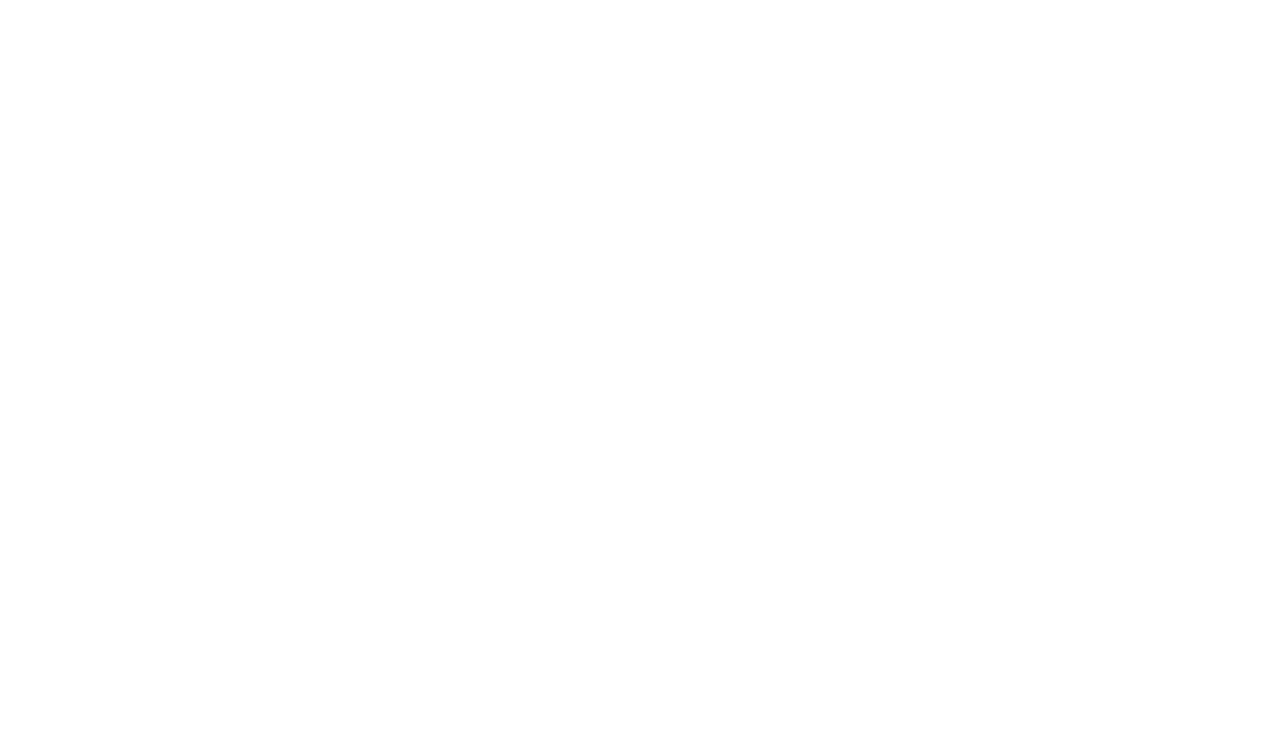
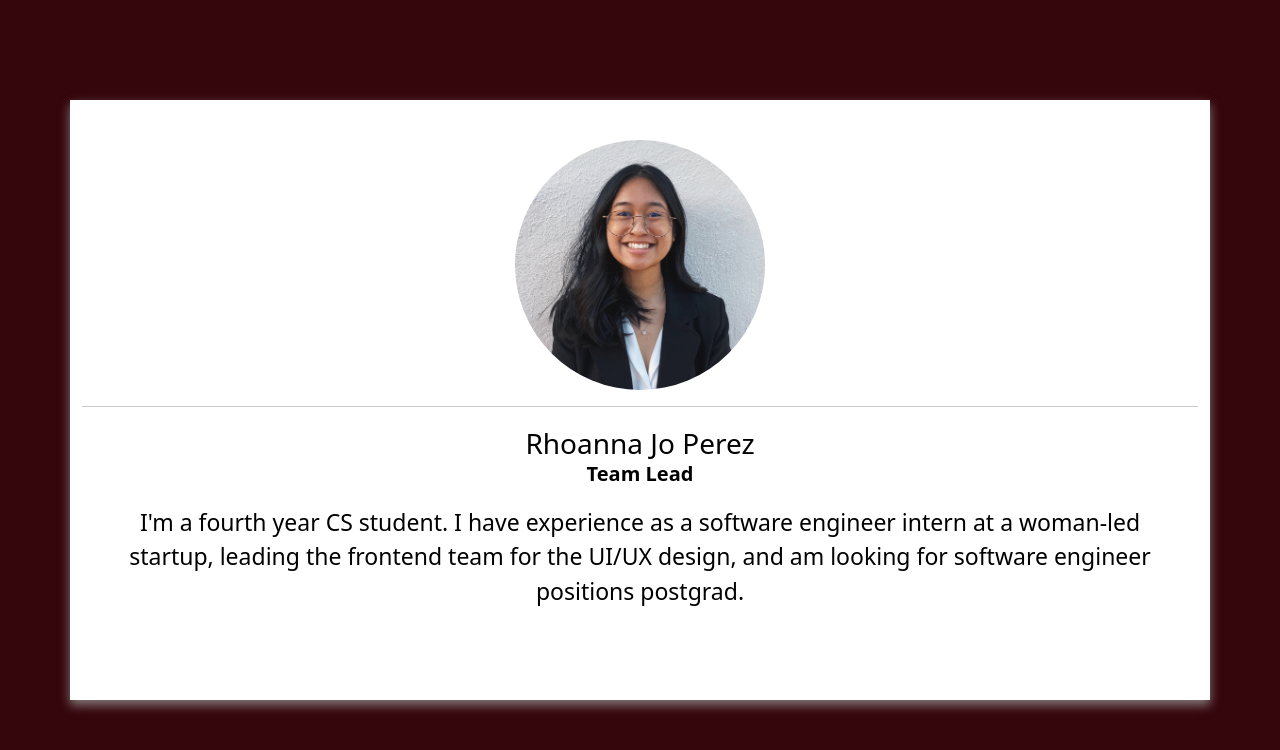
Before and after one commit to rhoannajo/csc648-spring22-04-team05-copy, a React (Create React App) app in the folder csc648app/: page /rhoanna in a window 1280 px wide. Before the commit this address had no page. Shown: the top 750 px of the page. Built offline with nearby package versions, Linux system fonts and the light colour scheme.

Commit message:
added rj's pages

```diff
--- a/csc648app/src/App.js
+++ b/csc648app/src/App.js
@@ -16,7 +16,7 @@
         <Route path='/' element={<Homepage />} />
         <Route path='/chris' element={<Chris />} />
         <Route path='/nelson' element={<Nelson />} />
-
+        <Route path='/rhoanna' element={<Rhoanna/>}/>
       </Routes>
 
     </div>
--- a/csc648app/src/components/Homepage.js
+++ b/csc648app/src/components/Homepage.js
@@ -17,7 +17,8 @@
                 <h2>Section 04</h2>
                 <h2>Team 5</h2>
                 <div style={styleComp}>
-                    <div>Rhoanna Jo Perez</div>
+                    <Link to='/rhoanna' style={{ textDecoration: 'none', color: 'white', cursor: 'pointer' }}>Rhoanna Jo Perez</Link>
+
                     <div>Jia Liang Li</div>
                     <div>Seongjung Kim</div>
                     <div>Michael Abolencia</div>
@@ -25,6 +26,8 @@
                     {/* Add a link to your component right here! */}
                     <Link to='/chris' style={{ textDecoration: 'none', color: 'white', cursor: 'pointer' }}>Christopher Su</Link>
                     <Link to='/nelson' style={{ textDecoration: 'none', color: 'white', cursor: 'pointer' }}>Nelson Pang</Link>
+                    {/* <Link to='/rhoanna' style={{ textDecoration: 'none', color: 'white', cursor: 'pointer' }}>Rhoanna Jo Perez</Link> */}
+
                 </div>
 
 
--- a/csc648app/src/components/rhoanna/Rhoanna.js
+++ b/csc648app/src/components/rhoanna/Rhoanna.js
@@ -4,14 +4,14 @@
 
 const Rhoanna = () => {
     return (
-        <div>
+        <div className="rj">
             <div className="container">
                 <div style={{ marginLeft: 'auto', marginRight: 'auto', paddingTop: '30px'}}>
                     <img src={rj} style={{ borderRadius: '150px', alignItems: 'center', width: 250, height: 250 }} />
                     <hr/>
                     <div style={{color:'black'}}>
-                        <h3 style={{color: 'black', marginTop: ''}}>Rhoanna Jo Perez</h3>
-                        <p style={{marginTop: '-20px', fontSize: '20px'}}>Team Lead</p>
+                        <h3 style={{color: 'black', marginTop: '20px'}}>Rhoanna Jo Perez</h3>
+                        <p style={{marginTop: '-10px', fontSize: '20px', fontWeight: 'bold'}}>Team Lead</p>
 
                         <p style={{fontSize:'23px', paddingRight: '20px', paddingLeft: '20px'}}>I'm a fourth year CS student. I have experience as a software engineer intern at a woman-led startup, leading the frontend team for the UI/UX design, and am looking for software engineer positions postgrad.</p>
                     </div>
--- a/csc648app/src/components/rhoanna/rhoanna.css
+++ b/csc648app/src/components/rhoanna/rhoanna.css
@@ -3,6 +3,7 @@
 } */
 
 .container {
+    margin-top: 100px;
     height: 600px;
     width: 700px;
     margin-left: auto;
@@ -15,3 +16,10 @@
 .blk {
     color: black;
 }
+
+.rj {
+    background-color:rgb(53, 6, 12);
+    width: 100%;
+    height: 100%;
+    position: fixed;
+}
```
